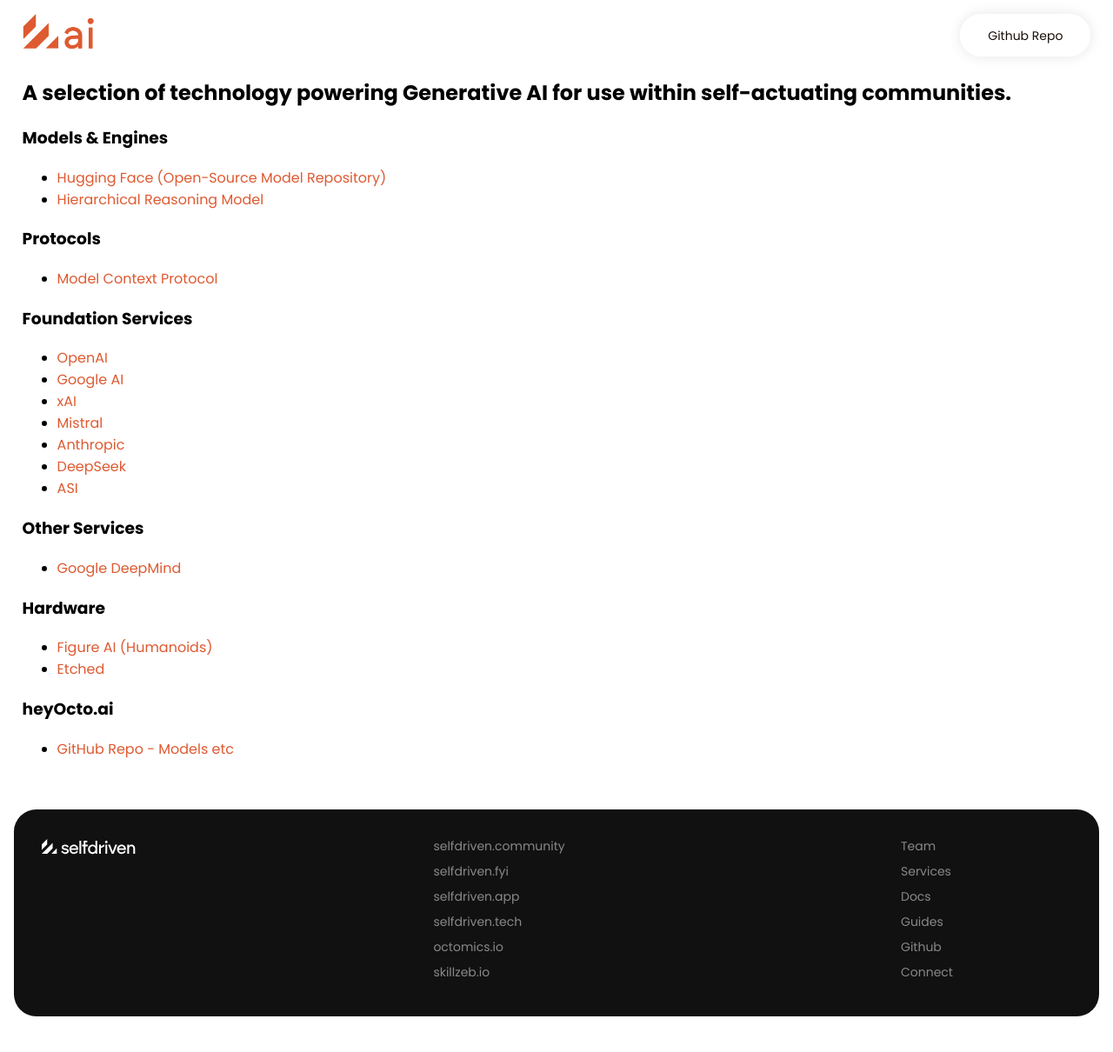
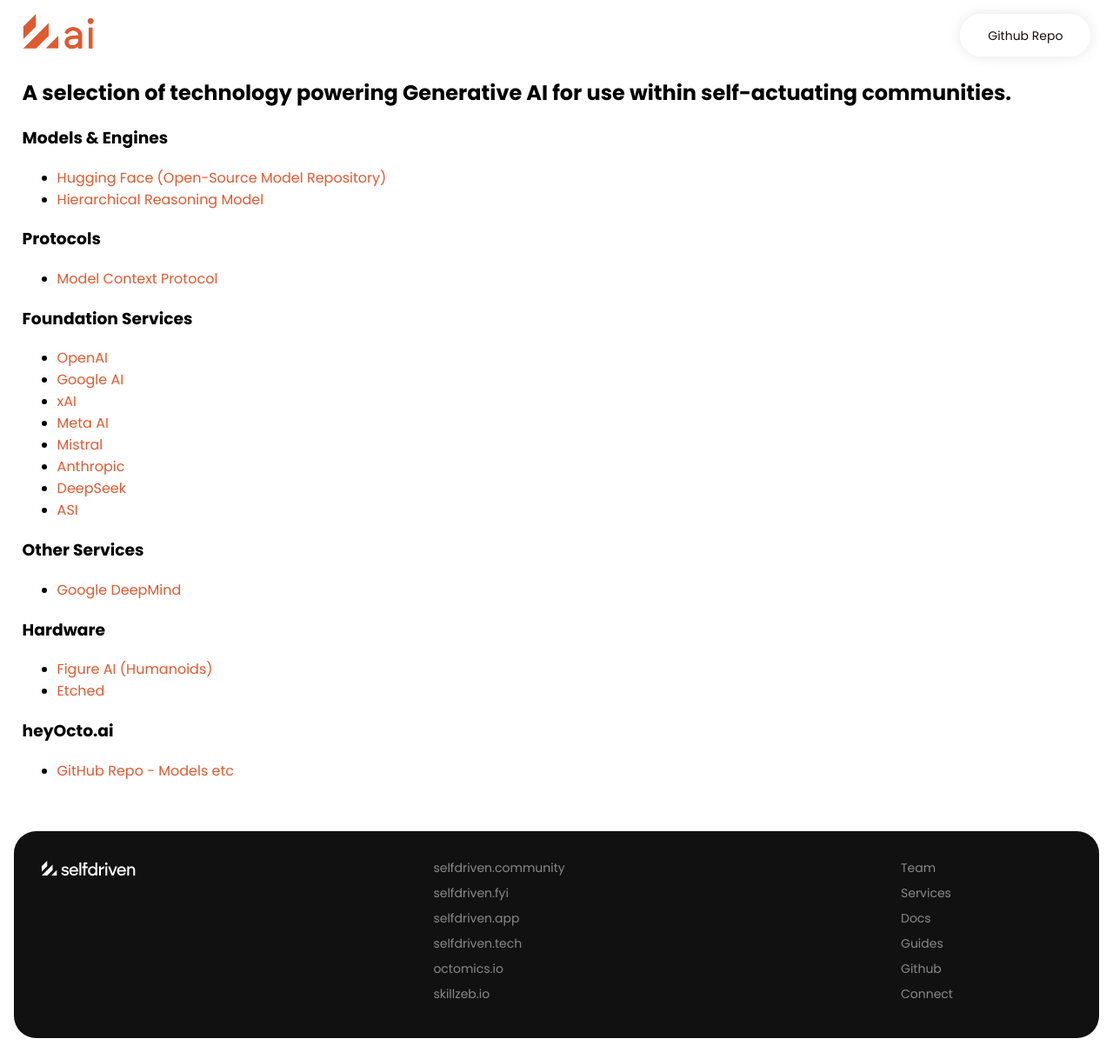
Before and after one commit to selfdriven-foundation/selfdriven-ai, a Jekyll site: the page built from docs/pages/tech.md, in a window 1280 px wide. Shown: the whole page at 87% size. Built offline with Jekyll 4.4.1, drawn with Linux system fonts in a browser that asks for light colours; before the commit the page ends 1185 px from its top, so only the background shows below that.

Commit message:
Update tech.md

```diff
--- a/docs/pages/tech.md
+++ b/docs/pages/tech.md
@@ -17,6 +17,7 @@
 - [OpenAI](https://openai.com)
 - [Google AI](https://ai.google)
 - [xAI](https://x.ai)
+- [Meta AI](https://meta.ai)
 - [Mistral](https://mistral.ai)
 - [Anthropic](https://anthropic.com)
 - [DeepSeek](https://deepseek.com)
```
